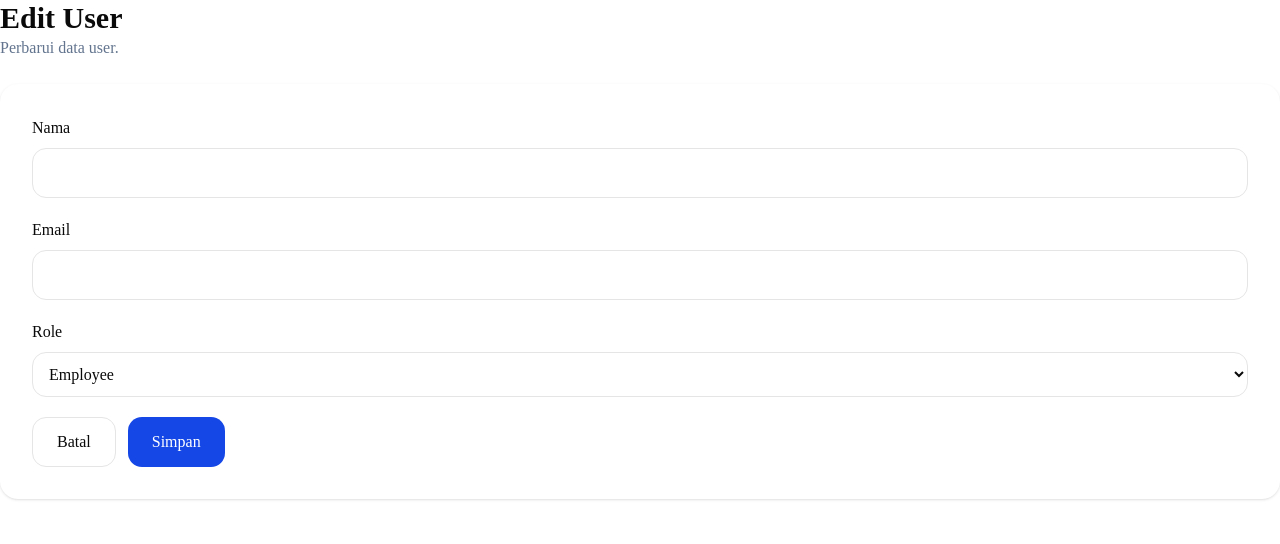
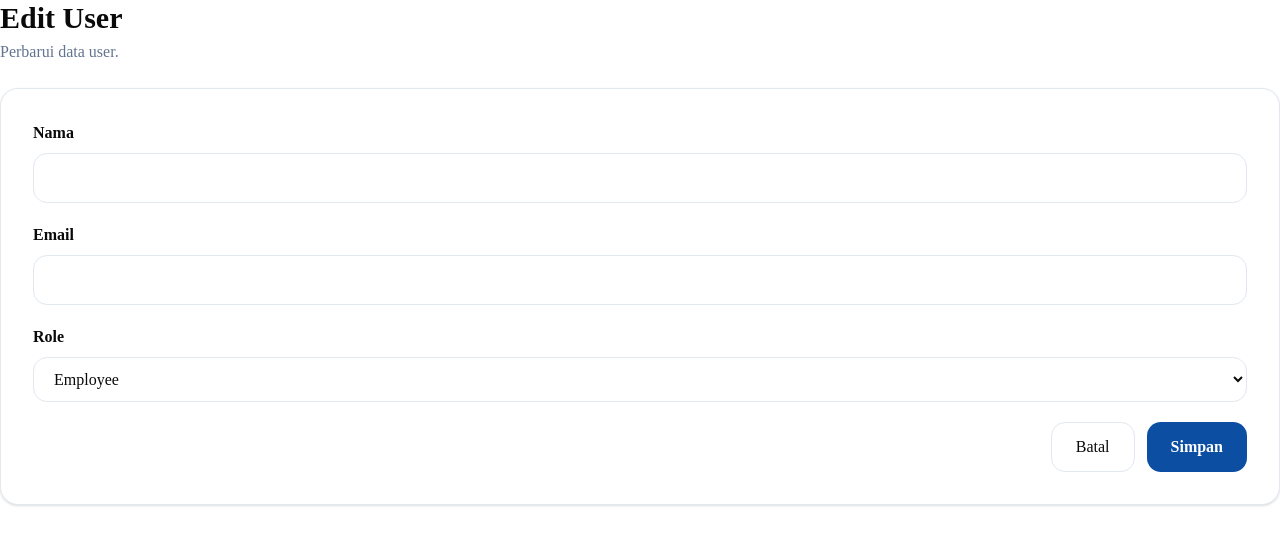
Before and after one commit to AlbarFahrezi/Approval-Workflow-Frontend, a Next.js app: page /dashboard/users/1/edit in a window 1280 px wide. Shown: the top 544 px of the page. Built offline with nearby package versions, Linux system fonts and the light colour scheme; no server answers.

Commit message:
implement edit user page

```diff
--- a/app/dashboard/users/[id]/edit/page.tsx
+++ b/app/dashboard/users/[id]/edit/page.tsx
@@ -2,6 +2,7 @@
 
 import { useEffect, useState } from "react";
 import { useRouter, useParams } from "next/navigation";
+import { Loader2 } from "lucide-react";
 import { toast } from "sonner";
 
 import {
@@ -16,6 +17,7 @@ export default function EditUserPage() {
   const id = Number(params.id);
 
   const [loading, setLoading] = useState(true);
+  const [saving, setSaving] = useState(false);
 
   const [name, setName] = useState("");
   const [email, setEmail] = useState("");
@@ -45,7 +47,14 @@ export default function EditUserPage() {
   ) {
     e.preventDefault();
 
+    if (!name || !email) {
+      toast.error("Nama dan Email wajib diisi.");
+      return;
+    }
+
     try {
+      setSaving(true);
+
       await updateUser(id, {
         name,
         email,
@@ -59,13 +68,18 @@ export default function EditUserPage() {
       console.error(error);
 
       toast.error("Gagal mengupdate user.");
+    } finally {
+      setSaving(false);
     }
   }
 
   if (loading) {
     return (
-      <div className="p-10">
-        Loading...
+      <div className="flex h-72 items-center justify-center">
+        <Loader2
+          size={30}
+          className="animate-spin text-[#0B4EA2]"
+        />
       </div>
     );
   }
@@ -78,48 +92,50 @@ export default function EditUserPage() {
           Edit User
         </h1>
 
-        <p className="text-slate-500">
+        <p className="mt-1 text-slate-500">
           Perbarui data user.
         </p>
       </div>
 
       <form
         onSubmit={handleSubmit}
-        className="space-y-5 rounded-2xl bg-white p-8 shadow"
+        className="space-y-5 rounded-2xl border border-slate-200 bg-white p-8 shadow-sm"
       >
 
         <div>
-
-          <label>Nama</label>
+          <label className="mb-2 block font-semibold">
+            Nama
+          </label>
 
           <input
             value={name}
-            onChange={(e)=>setName(e.target.value)}
-            className="mt-2 w-full rounded-xl border p-3"
+            onChange={(e) => setName(e.target.value)}
+            className="w-full rounded-xl border border-slate-200 px-4 py-3 outline-none focus:border-[#0B4EA2]"
           />
-
         </div>
 
         <div>
-
-          <label>Email</label>
+          <label className="mb-2 block font-semibold">
+            Email
+          </label>
 
           <input
+            type="email"
             value={email}
-            onChange={(e)=>setEmail(e.target.value)}
-            className="mt-2 w-full rounded-xl border p-3"
+            onChange={(e) => setEmail(e.target.value)}
+            className="w-full rounded-xl border border-slate-200 px-4 py-3 outline-none focus:border-[#0B4EA2]"
           />
-
         </div>
 
         <div>
-
-          <label>Role</label>
+          <label className="mb-2 block font-semibold">
+            Role
+          </label>
 
           <select
             value={role}
-            onChange={(e)=>setRole(e.target.value)}
-            className="mt-2 w-full rounded-xl border p-3"
+            onChange={(e) => setRole(e.target.value)}
+            className="w-full rounded-xl border border-slate-200 px-4 py-3 outline-none focus:border-[#0B4EA2]"
           >
             <option value="employee">
               Employee
@@ -132,25 +148,24 @@ export default function EditUserPage() {
             <option value="admin">
               Admin
             </option>
-
           </select>
-
         </div>
 
-        <div className="flex gap-3">
+        <div className="flex justify-end gap-3">
 
           <button
             type="button"
-            onClick={()=>router.back()}
-            className="rounded-xl border px-6 py-3"
+            onClick={() => router.back()}
+            className="rounded-xl border border-slate-200 px-6 py-3 hover:bg-slate-100"
           >
             Batal
           </button>
 
           <button
-            className="rounded-xl bg-blue-700 px-6 py-3 text-white"
+            disabled={saving}
+            className="rounded-xl bg-[#0B4EA2] px-6 py-3 font-semibold text-white hover:bg-[#083d83] disabled:opacity-60"
           >
-            Simpan
+            {saving ? "Menyimpan..." : "Simpan"}
           </button>
 
         </div>
--- a/services/user.ts
+++ b/services/user.ts
@@ -27,6 +27,8 @@ export async function updateUser(
     name: string;
     email: string;
     role: string;
+    password?: string;
+    password_confirmation?: string;
   }
 ) {
   const response = await api.put(`/users/${id}`, payload);
```
